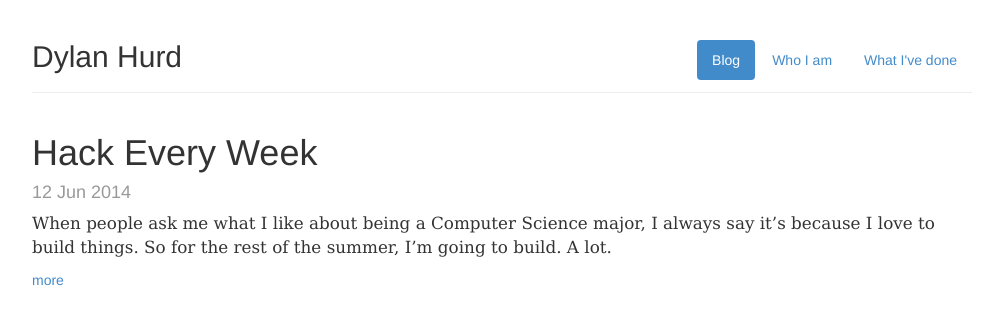
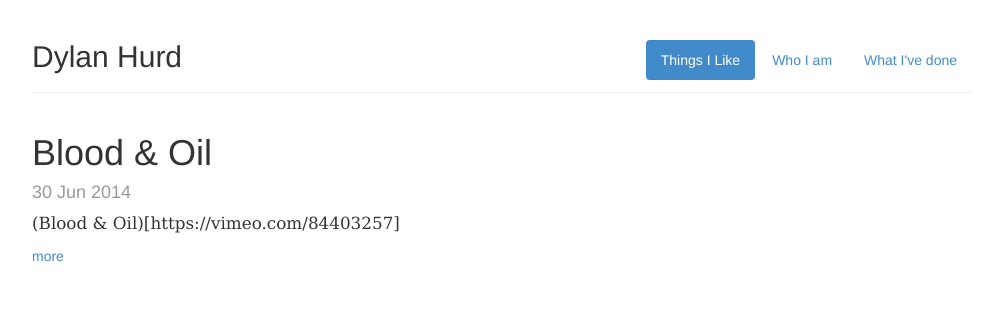
Before and after one commit to drhurd/drhurd.github.io, a Jekyll site: the page built from index.html, in a window 1280 px wide. Shown: the top 325 px of the page, without its empty margins (138-1126 px from the left). Built offline with Jekyll 4.4.1, drawn with Linux system fonts in a browser that asks for light colours; Markdown is read by kramdown in place of the engine named in the settings.

Commit message:
New blog purpose

```diff
--- a/_layouts/new.html
+++ b/_layouts/new.html
@@ -21,7 +21,7 @@ layout: new
 	<div class="container">
 		<div class="page-header">
 			<ul class="nav nav-pills pull-right">
-				<li id="blog-link"><a href="/">Blog</a></li>
+				<li id="blog-link"><a href="/">Things I Like</a></li>
 				<li id="who-link"><a href="#">Who I am</a></li>
 				<li id="what-link"><a href="#">What I've done</a></li>
 			</ul>
--- a/_posts/2014-06-12-hack-every-week.md
+++ /dev/null
@@ -1,10 +0,0 @@
----
-layout: post
-date: 2014-06-12 12:00:00
-title: "Hack Every Week"
-subtitle: "Practice is perfect"
----
-
-When people ask me what I like about being a Computer Science major, I always say it's because I love to build things. So for the rest of the summer, I'm going to build. A lot.
-
-The best way to get better at programming is, just like every other skill I've come across, to practice. Until the end of July, I'm going to make a new project every week. Track me on [github](https://github.com/drhurd) - hopefully I'll build something cool enough to use.
--- /dev/null
+++ b/_posts/2014-06-30-blood-oil.md
@@ -0,0 +1,8 @@
+---
+layout: post
+date: 2014-06-30 12:00:00
+title: "Blood & Oil"
+subtitle: "A short film"
+---
+
+(Blood & Oil)[https://vimeo.com/84403257]
```
Also changed, not shown: old_index.html (deleted, +0 -33 lines).
